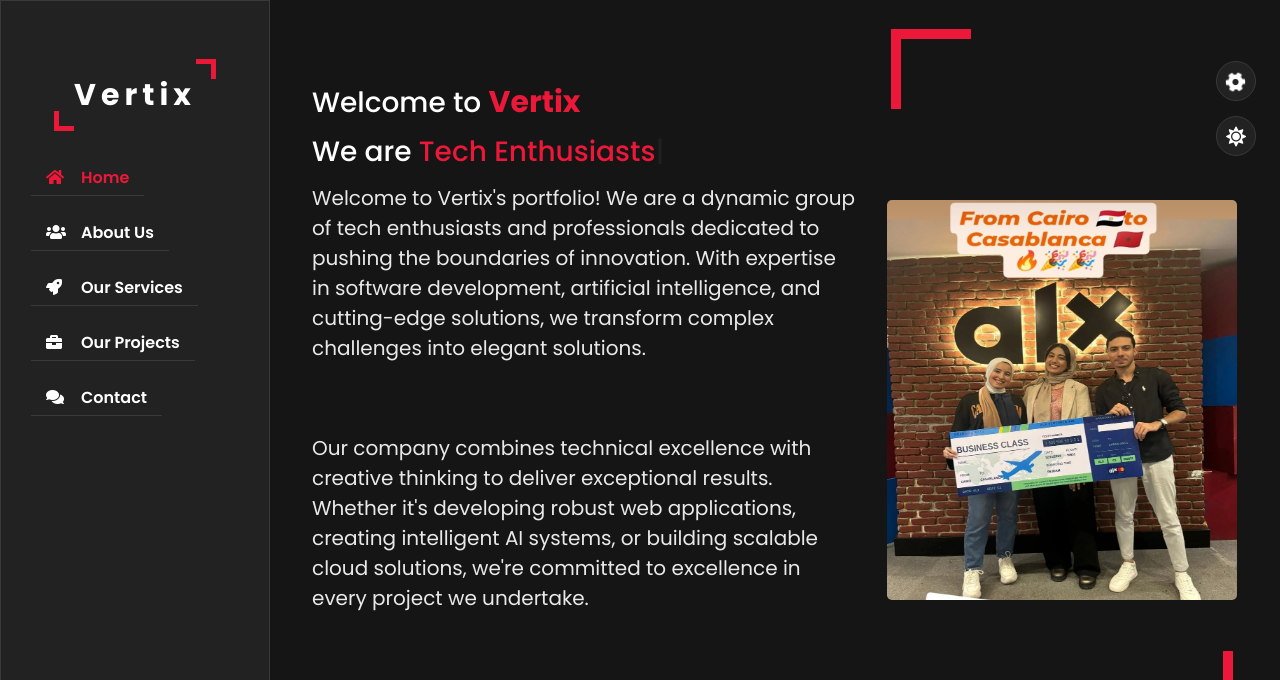
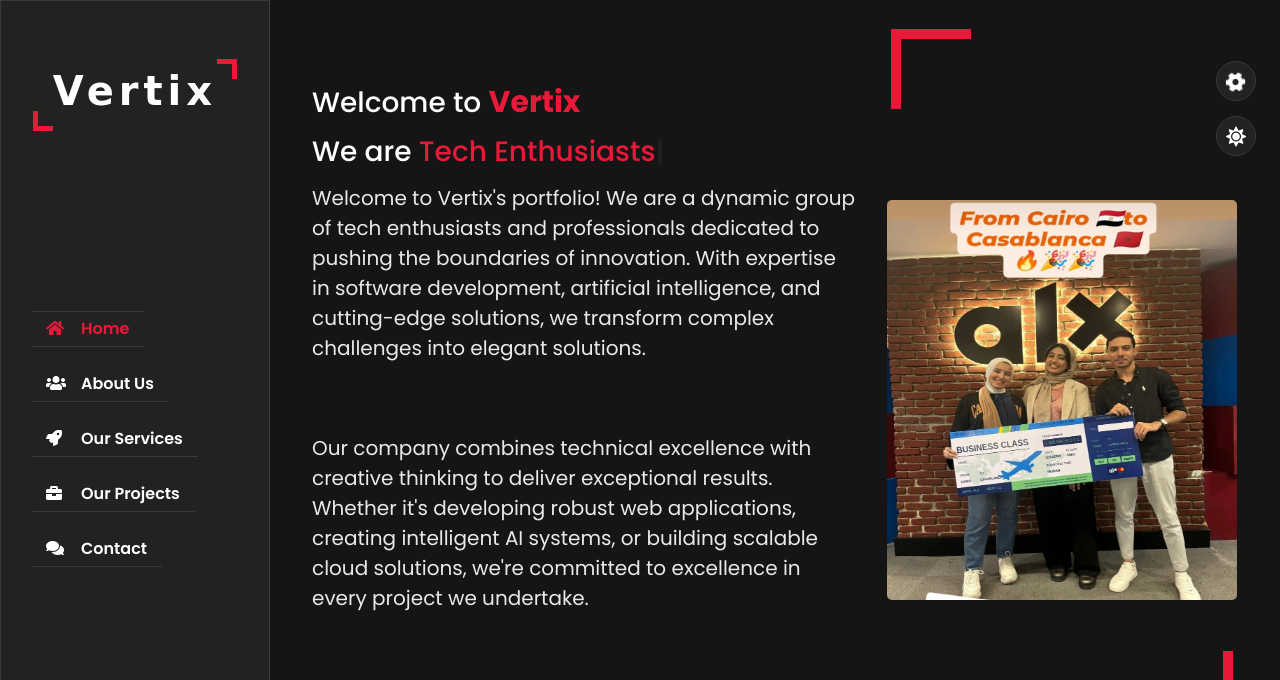
Before and after one commit to Yassin9323/Company-Website, a plain HTML site: page index.html in a window 1280 px wide. Shown: the top 680 px of the page. Drawn offline with nearby package versions, Linux system fonts and the light colour scheme; a web font is replaced by a local one.

Commit message:
Updating

```diff
--- a/index.html
+++ b/index.html
@@ -39,7 +39,7 @@
     <div class="main-container">
         <div class="aside">
             <div class="logo" onclick="displaySection('home')">
-                <a href="#"><span></span>Vertix</a>
+                <a href="#"><span>Vertix</span X a>
             </div>
             <div class="nav-toggler">
                 <span></span>
```
